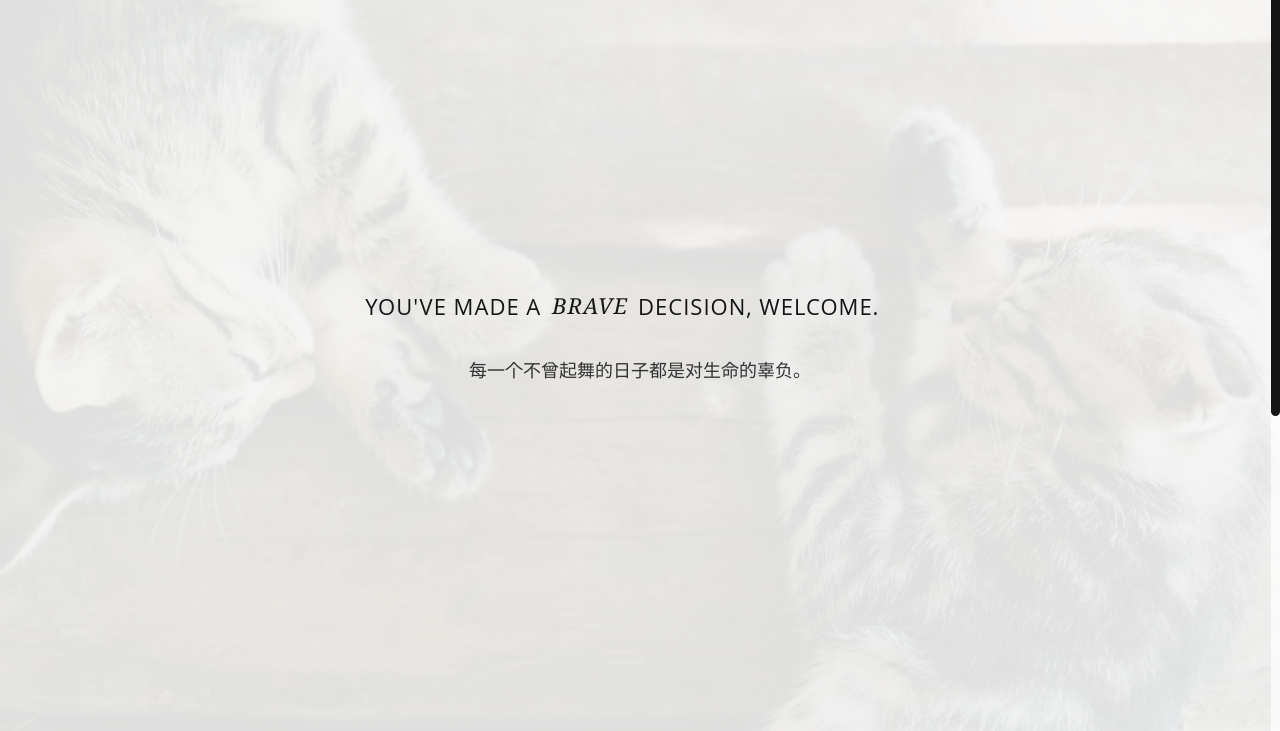
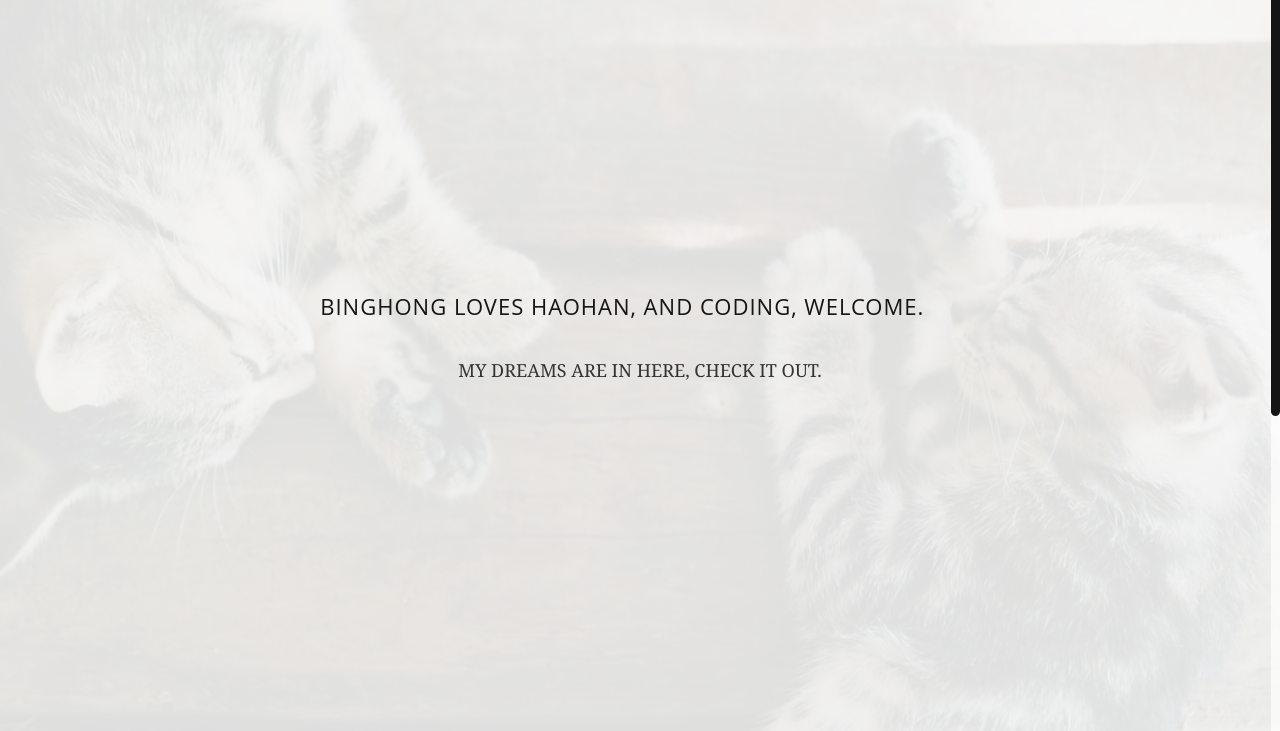
Before and after one commit to WilliamRal/WilliamRal.github.io, a plain HTML site: page archives/2015/03/index.html in a window 1280 px wide. Shown: the part 69-800 px from the top of the page. Drawn offline with nearby package versions, Linux system fonts and the light colour scheme; a web font is replaced by a local one.

Commit message:
Site updated: 2015-03-24 18:26:32

```diff
--- a/archives/2015/03/index.html
+++ b/archives/2015/03/index.html
@@ -198,11 +198,11 @@
                         <div class="center-me animateme" data-when="exit" data-from="0" data-to="0.6" data-opacity="0" data-translatey="100">
                             <div>
 
-                                <h2>YOU'VE MADE A <span>BRAVE</span> DECISION, WELCOME.</h2>
+                                <h2>BINGHONG LOVES HAOHAN, and CODING, WELCOME.</h2>
                                 <p></p>
 
                                 <h2></h2>
-                                <p>每一个不曾起舞的日子都是对生命的辜负。</p>
+                                <p>MY DREAMS ARE IN HERE, CHECK IT OUT.</p>
 
 
                             </div>
@@ -256,7 +256,7 @@
 <section id="statement">
     <div class="container text-center wow fadeInUp" data-wow-delay="0.5s">
         <div class="row">
-            <p>虽然还没想好写点什么，但是总觉得这里放句话比较和谐。</p>
+            <p>HOPE I MAY HELP YOU</p>
         </div>
     </div>
 </section>
```
Also changed, not shown: 2015/03/24/hello-world/index.html (+2 -2 lines), 2015/03/24/resume/index.html (+2 -2 lines), archives/2015/index.html (+3 -3 lines), archives/index.html (+3 -3 lines), index.html (+3 -3 lines).
